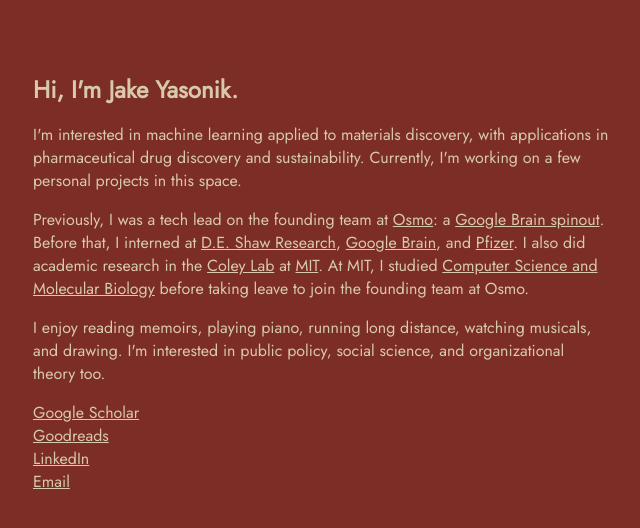
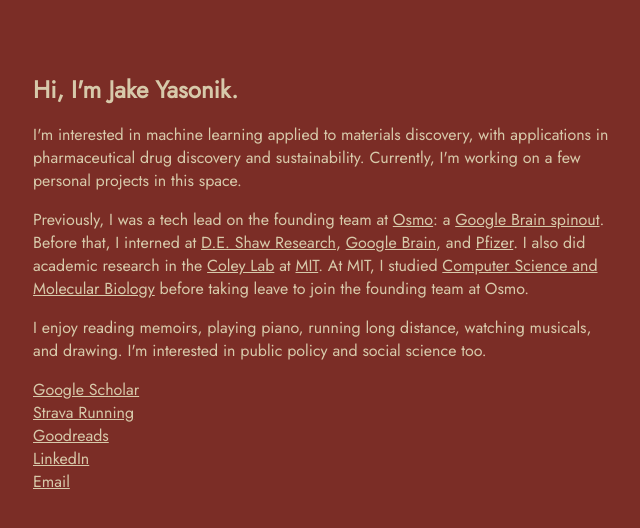
Before and after one commit to jyasonik/jyasonik.github.io, a plain HTML site: page index.html in a window 1280 px wide. Shown: the whole page, without its empty margins (319-959 px from the left). Drawn offline with Linux system fonts and the light colour scheme.

Commit message:
Added Strava

```diff
--- a/index.html
+++ b/index.html
@@ -27,11 +27,12 @@
 
 		<p>
 		I enjoy reading memoirs, playing piano, running long distance, watching musicals, and drawing. I'm
-		interested in public policy, social science, and organizational theory too.
+		interested in public policy and social science too.
 		</p>
 
 		<p>
 		<a href="https://scholar.google.com/citations?user=N6mOpdoAAAAJ&hl=en&oi=ao">Google Scholar</a><br>
+                <a href="https://www.strava.com/athletes/126816684">Strava Running</a><br>
 		<a href="https://www.goodreads.com/user/show/167266241-jake-yasonik">Goodreads</a><br>
 		<a href="https://linkedin.com/in/jyasonik/">LinkedIn</a><br>
 		<a href="mailto:jake@yasonik.com">Email</a><br>
```
